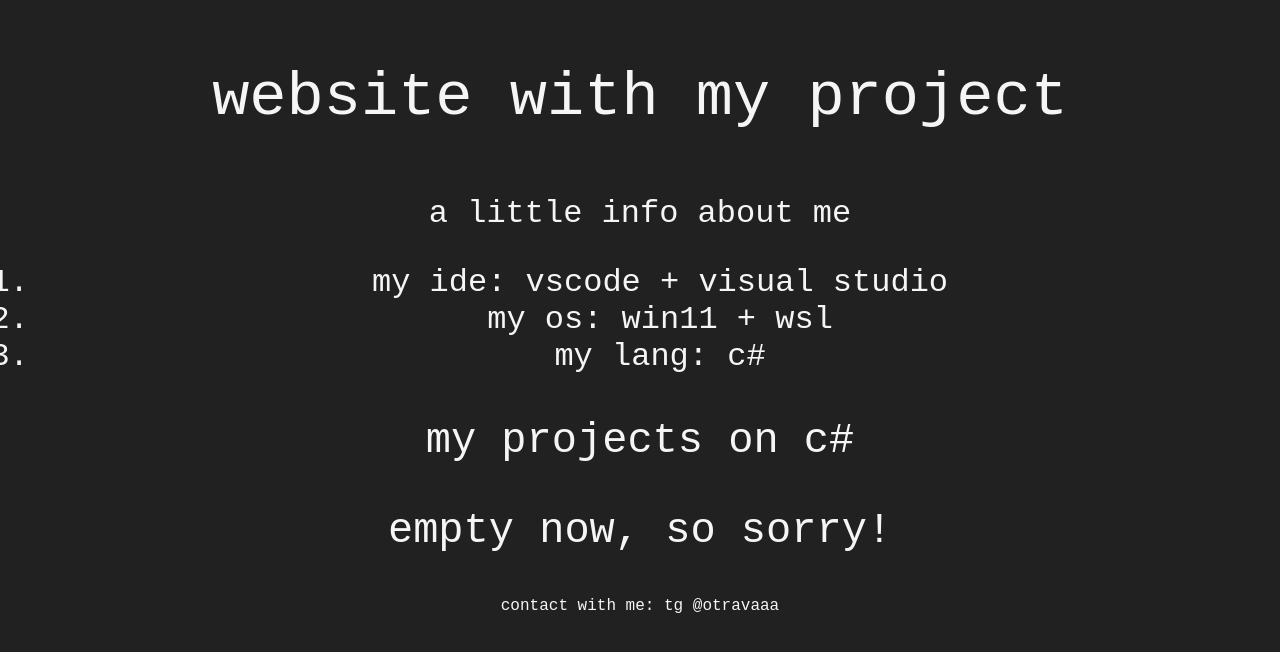
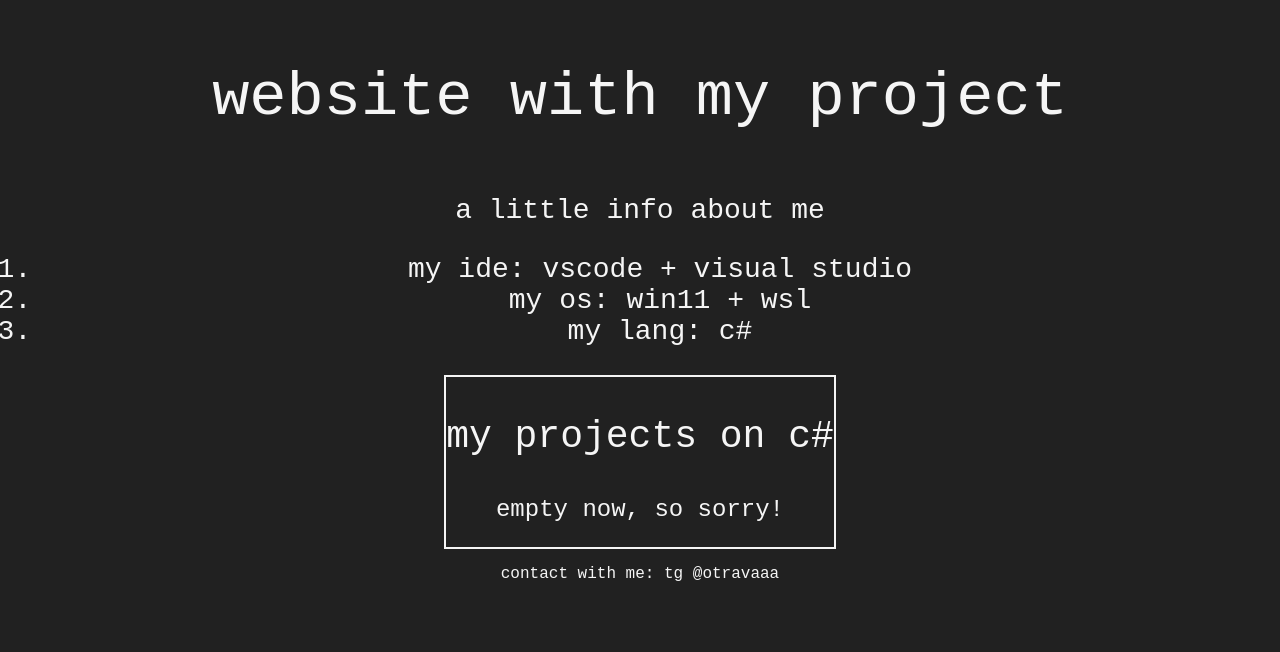
Before and after one commit to o0travaa/otravaPortfolioRepository, a plain HTML site: page index.html in a window 1280 px wide. Drawn offline with Linux system fonts and the light colour scheme; a web font is replaced by a local one.

Commit message:
mini update

```diff
--- a/index.html
+++ b/index.html
@@ -25,7 +25,7 @@
 
     <div class="CSharp">
         <p>my projects on c#</p>
-        <p>empty now, so sorry!</p>
+        <p class="cs1">empty now, so sorry!</p>
     </div>
 
     <div>
--- a/style.css
+++ b/style.css
@@ -10,10 +10,20 @@ body {
 }
 
 .info {
-    font-size: 32px;
+    font-size: 28px;
     list-style: none;
 }
 
 .CSharp {
-    font-size: 42px;
+    font-size: 38px;
+    display: inline-block;
+    align-items: center;
+    margin: 0 auto;
+    border-color: darkmagenta;
+    border: 2px solid;
 }
+
+.cs1 {
+    font-size: 24px;
+    border-color: blueviolet;
+}
```
